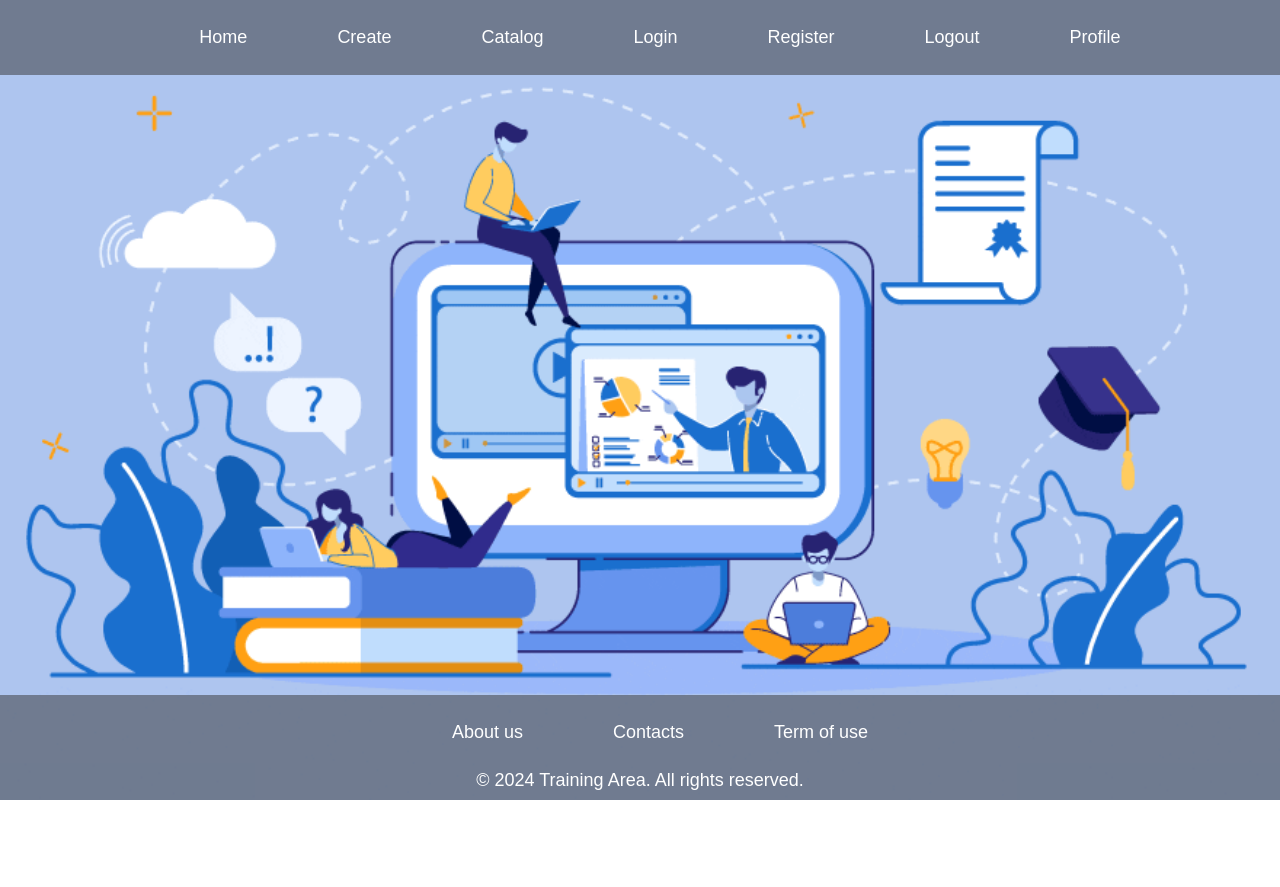
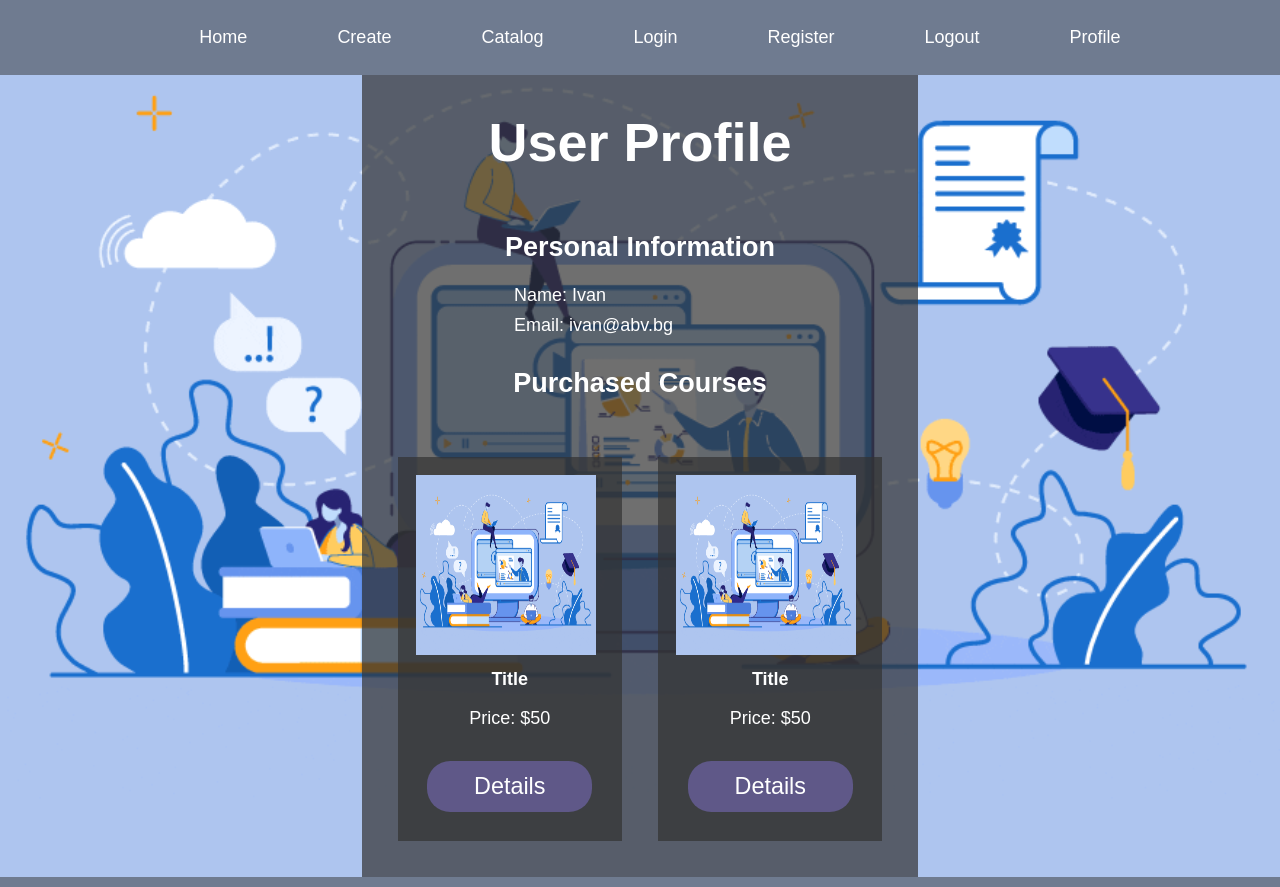
Before and after one commit to veselinfilev/Training-Area, an Angular app: page /profile in a window 1280 px wide. Before the commit this address led to /. Shown: the top 887 px of the page. Before the commit the page ends 800 px from the top, so only its background shows below. Built offline with nearby package versions, Linux system fonts and the light colour scheme.

Commit message:
Add profile component

```diff
--- a/src/app/app-routing.module.ts
+++ b/src/app/app-routing.module.ts
@@ -3,12 +3,14 @@ import { RouterModule, Routes } from '@angular/router';
 import { LoginComponent } from './login/login.component';
 import { RegisterComponent } from './register/register.component';
 import { HomeComponent } from './home/home.component';
+import { ProfileComponent } from './profile/profile.component';
 
 const routes: Routes = [
   {path:'',pathMatch:'full',redirectTo:'/home'},
   {path:'home',component:HomeComponent},
   {path:'login', component:LoginComponent},
-  {path:'register', component:RegisterComponent}
+  {path:'register', component:RegisterComponent},
+  {path:'profile',component:ProfileComponent}
 ];
 
 @NgModule({
--- a/src/app/app.module.ts
+++ b/src/app/app.module.ts
@@ -9,6 +9,7 @@ import { LoginComponent } from './login/login.component';
 import { RegisterComponent } from './register/register.component';
 import { HomeComponent } from './home/home.component';
 import { CoursesModule } from './courses/courses.module';
+import { ProfileComponent } from './profile/profile.component';
 
 @NgModule({
   declarations: [
@@ -18,6 +19,7 @@ import { CoursesModule } from './courses/courses.module';
     LoginComponent,
     RegisterComponent,
     HomeComponent,
+    ProfileComponent,
   ],
   imports: [
     BrowserModule,
--- /dev/null
+++ b/src/app/profile/profile.component.css
@@ -0,0 +1,62 @@
+.wrapper {
+  display: flex;
+  flex-direction: column;
+  align-items: center;
+  background-color: rgba(50, 50, 50, 0.7);
+  color: #fff;
+}
+
+h1 {
+  font-size: 3em;
+}
+
+h4,
+p,
+a {
+  margin: 0.5em;
+}
+
+.cards-container {
+  display: flex;
+  flex-wrap: wrap;
+  justify-content: flex-start;
+  gap: 2em;
+  max-width: 63em;
+  margin: 1em;
+  padding: 1em;
+}
+
+.card {
+  background-color: rgba(50, 50, 50, 0.7);
+  color: #fff;
+  padding: 1em;
+}
+
+.card img {
+  aspect-ratio: 1/1;
+  width: 10em;
+}
+
+.container {
+  display: flex;
+  flex-direction: column;
+  align-items: center;
+}
+
+.container a {
+  list-style: none;
+  padding: 0.5em 2em;
+  margin-top: 1em;
+  border-radius: 5px;
+  color: #fff;
+  text-decoration: none;
+  font-size: 18px;
+  background-color: #69609dc5;
+  border-radius: 1em;
+  font-size: 1.3em;
+}
+
+.container a:hover {
+  background-color: #4bc496c5;
+  border-radius: 1em;
+}
--- /dev/null
+++ b/src/app/profile/profile.component.html
@@ -0,0 +1,28 @@
+<div class="wrapper">
+    <h1>User Profile</h1>
+    <div>
+        <h2>Personal Information</h2>
+        <p>Name: Ivan</p>
+        <p>Email: ivan@abv.bg</p>
+    </div>
+    <h2>Purchased Courses</h2>
+    <div class="cards-container">
+        <div class="card">
+            <img src="../../../backgroundImage.gif" alt="img">
+            <div class="container">
+                <h4><b>Title</b></h4>
+                <p>Price: $50</p>
+                <a routerLink='/details/1'>Details</a>
+            </div>
+        </div>
+
+        <div class="card">
+            <img src="../../../backgroundImage.gif" alt="img">
+            <div class="container">
+                <h4><b>Title</b></h4>
+                <p>Price: $50</p>
+                <a routerLink='/details/1'>Details</a>
+            </div>
+        </div>
+    </div>
+</div>
```
Also changed, not shown: src/app/profile/profile.component.ts (added, +10 -0 lines), 1 other file (tests, documents, lock files or other folders).
